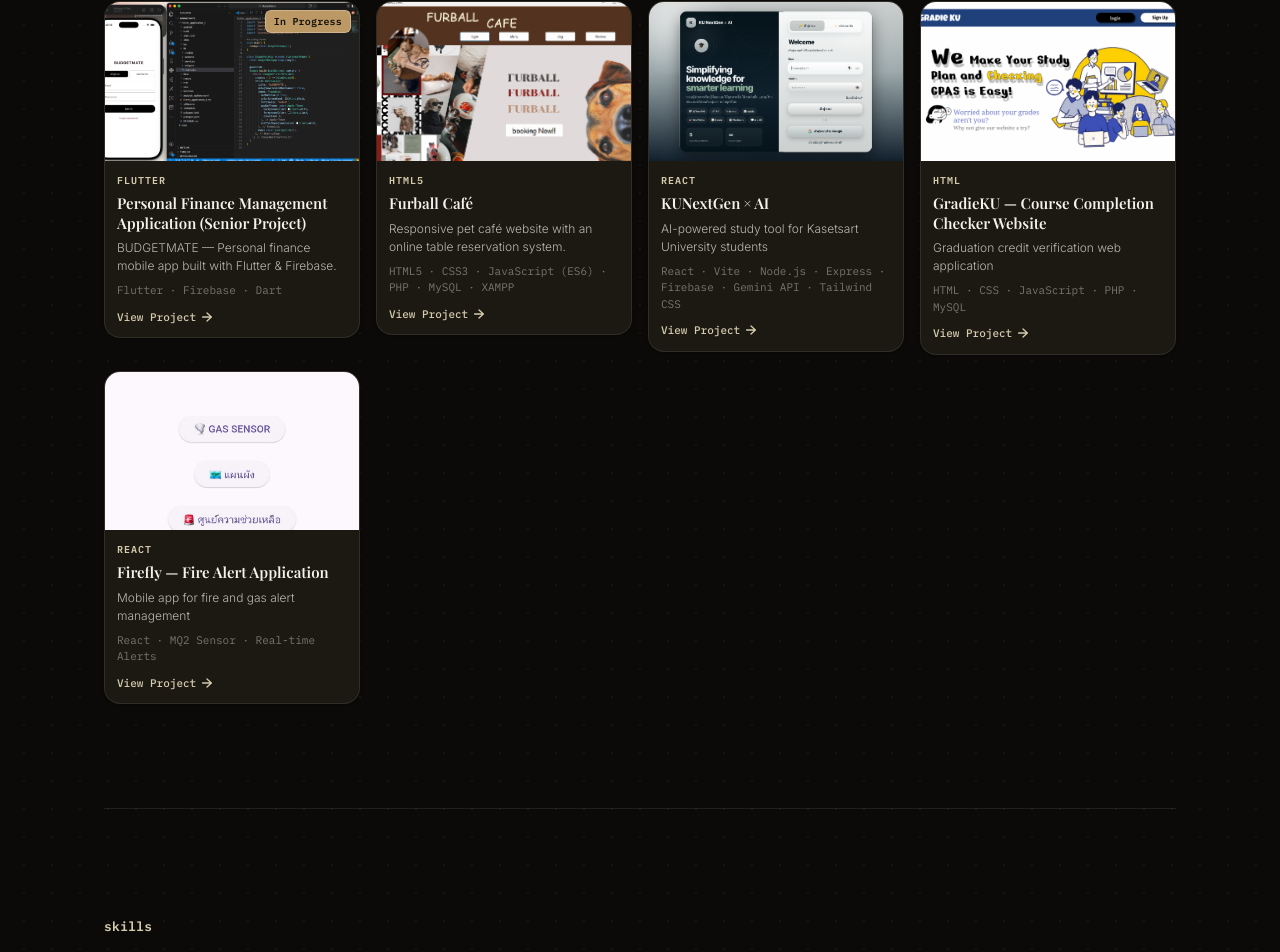
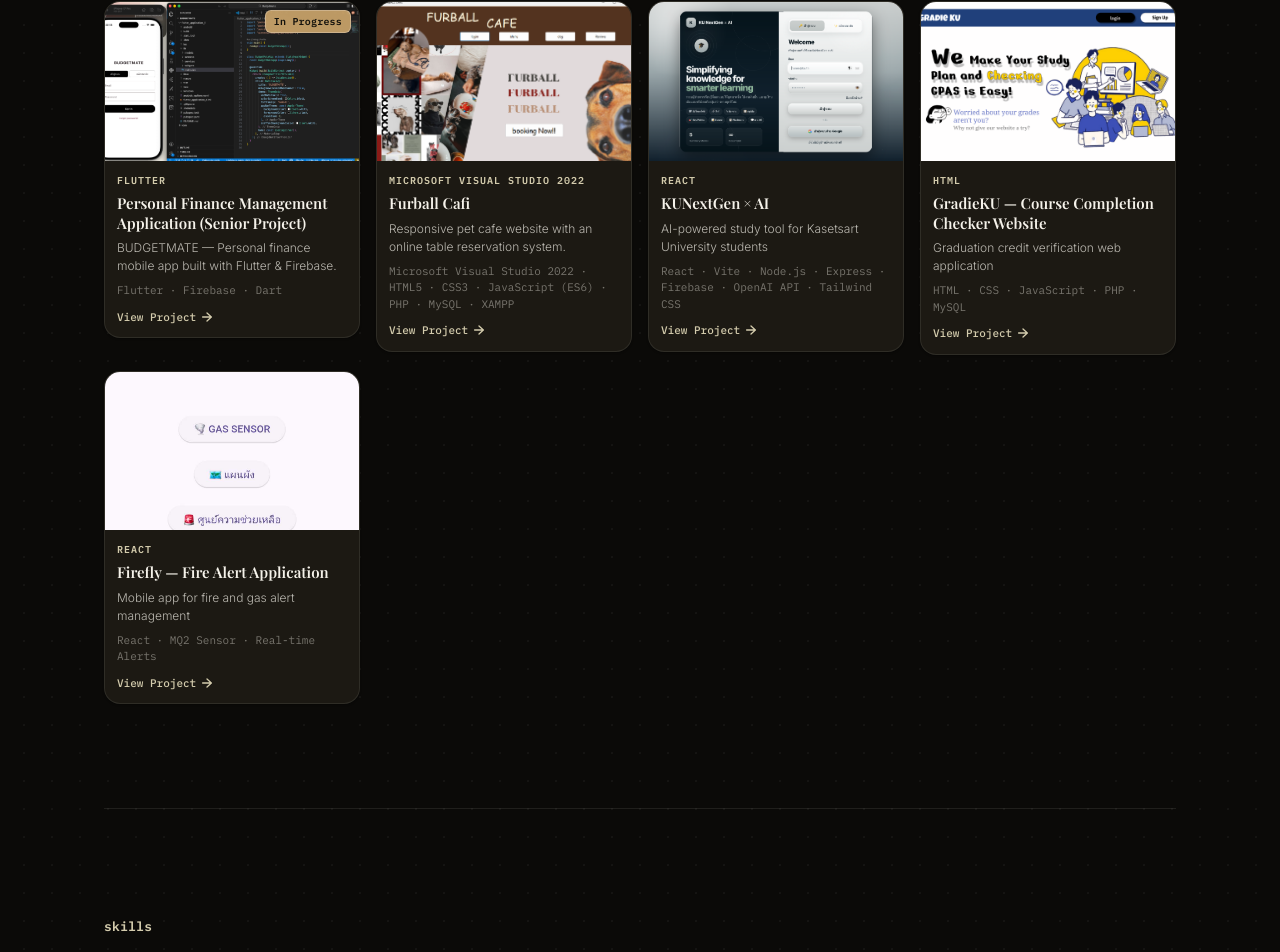
Before and after one commit to promporn25/portfolio-promporn-rangjob, a React (Vite) app: page / in a window 1280 px wide. Shown: the part 1737-2689 px from the top of the page. Built offline with nearby package versions, Linux system fonts and the light colour scheme; a web font is replaced by a local one.

Commit message:
Update App.jsx

```diff
--- a/src/App.jsx
+++ b/src/App.jsx
@@ -125,8 +125,8 @@ const projects = [
     },
   },
   {
-    title: "Furball Café",
-    desc: "Responsive pet café website with an online table reservation system.",
+    title: "Furball Cafi",
+    desc: "Responsive pet cafe website with an online table reservation system.",
     details:
       "Developed using Microsoft Visual Studio 2022 as the primary development environment. Designed and implemented a responsive table reservation system for a pet café, focusing on user-friendly interfaces, form validation, and efficient web application development.",
     cardImage: "/Furball/1.PNG",
@@ -139,7 +139,7 @@ const projects = [
       { src: "/Furball/4.PNG", fallback: "/placeholder.svg" },
       { src: "/Furball/5.PNG", fallback: "/placeholder.svg" },
     ],
-    tech: "HTML5 • CSS3 • JavaScript (ES6) • PHP • MySQL • XAMPP",
+    tech: "Microsoft Visual Studio 2022 • HTML5 • CSS3 • JavaScript (ES6) • PHP • MySQL • XAMPP",
     features: [
       "Online Table Reservation",
       "Responsive Web Design",
@@ -155,7 +155,7 @@ const projects = [
     title: "KUNextGen × AI",
     desc: "AI-powered study tool for Kasetsart University students",
     details:
-      "A full-stack web application built for the \'ผู้กล้าท้า AI\' competition. Students can upload lecture documents to get AI-generated summaries, flashcards, and quizzes — all powered by OPEN AI. Features Firebase authentication, Firestore history, multilingual support (TH/EN), and a deep-space dark theme UI.",
+      "A full-stack web application built for the \'ผู้กล้าท้า AI\' competition. Students can upload lecture documents to get AI-generated summaries, flashcards, and quizzes — all powered by the OpenAI API. Features Firebase authentication, Firestore history, multilingual support (TH/EN), and a deep-space dark theme UI.",
     cardImage: "/kunextgen/1.png",
     cardFallback:
       "/placeholder.svg",
@@ -168,7 +168,7 @@ const projects = [
       { src: "/kunextgen/5.jpg", fallback: "/placeholder.svg" },
       { src: "/kunextgen/6.jpg", fallback: "/placeholder.svg" },
     ],
-    tech: "React • Vite • Node.js • Express • Firebase • Gemini API • Tailwind CSS",
+    tech: "React • Vite • Node.js • Express • Firebase • OpenAI API • Tailwind CSS",
     features: [
       "AI-powered Document Summarization",
       "Flashcard Generation",
```
